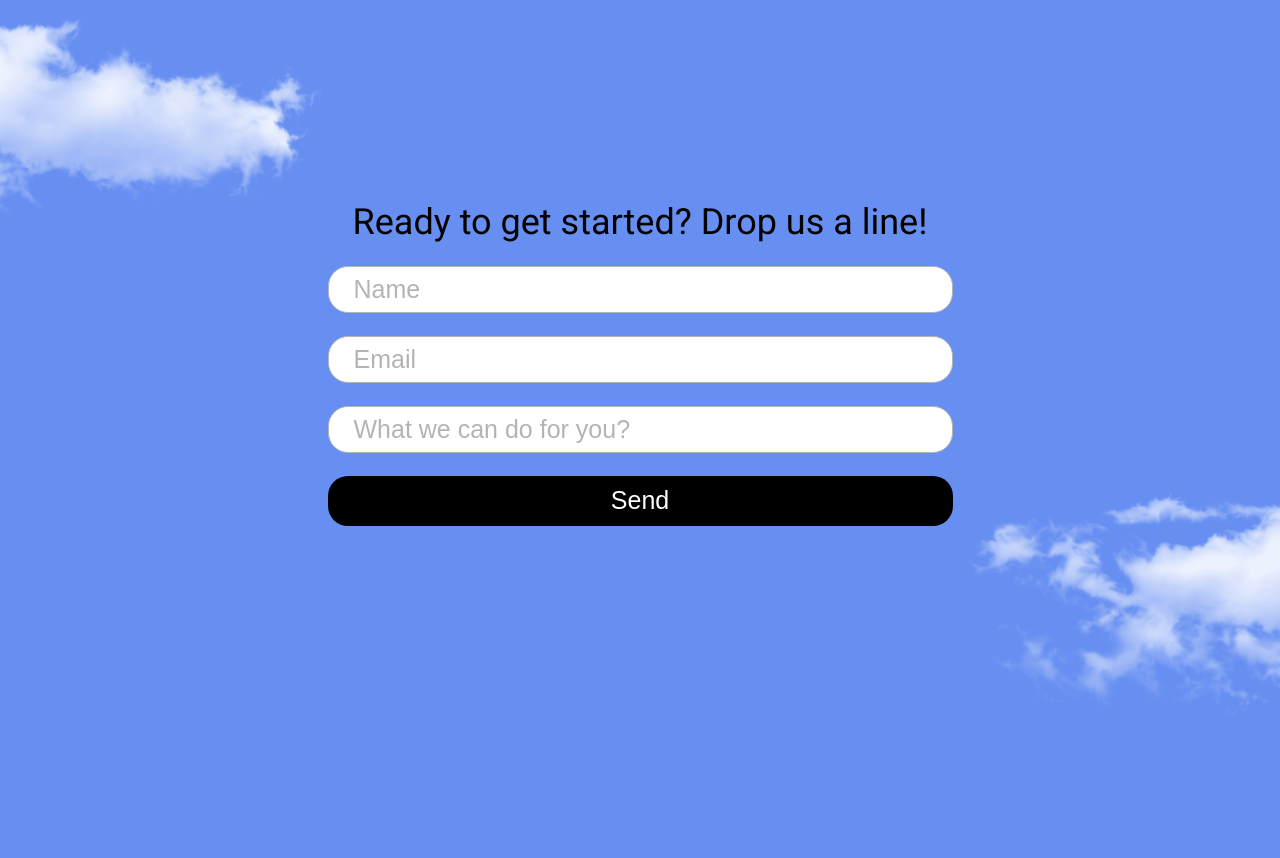
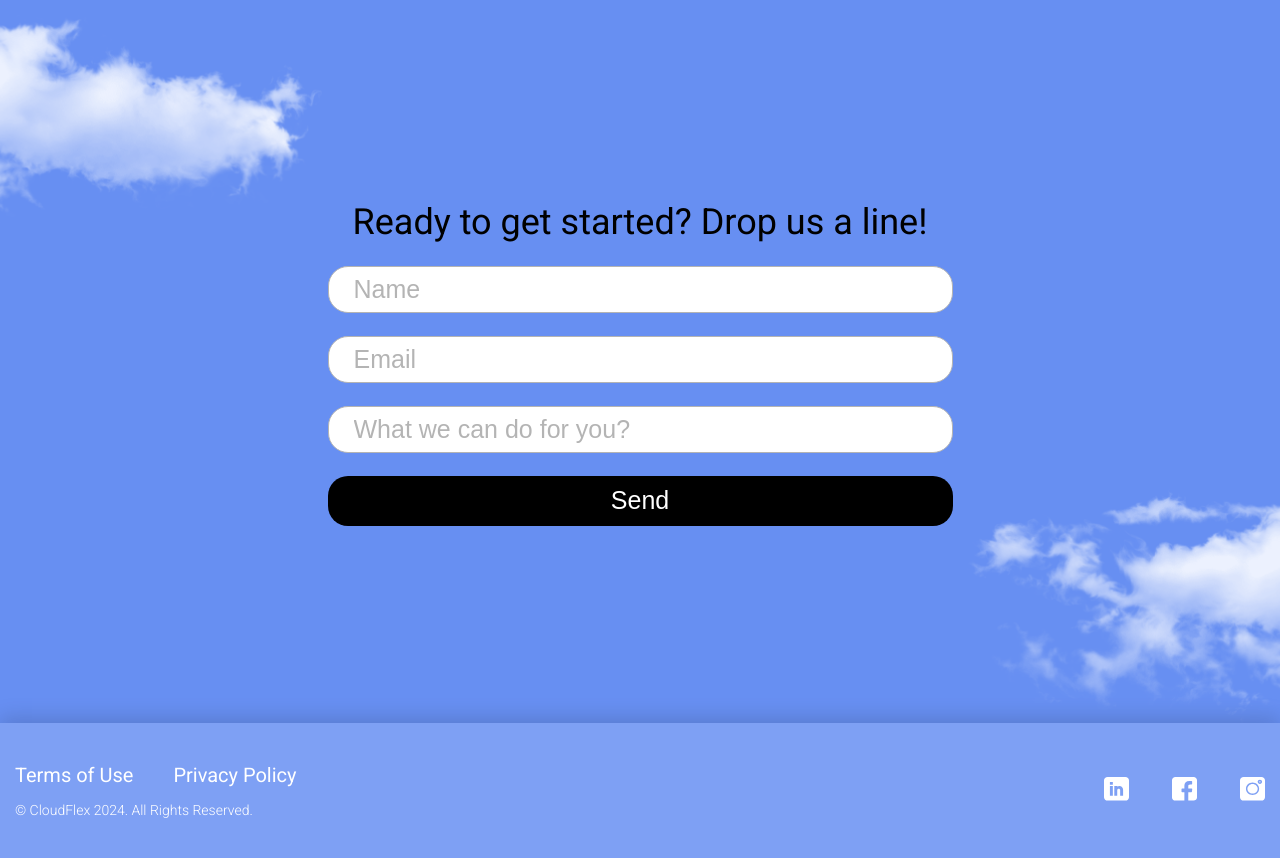
Before and after one commit to Yaroslav-Lazovski/live_streaming, a website: page index.html in a window 1280 px wide. Shown: the part 5532-6390 px from the top of the page. Before the commit the page ends 6255 px from the top, so only its background shows below. Drawn offline with nearby package versions, Linux system fonts and the light colour scheme; files that its build step writes are made by us from their sources.

Commit message:
footer section

```diff
--- a/index.html
+++ b/index.html
@@ -285,6 +285,41 @@
             <div class="form-section__bg-cloud cloud--right"></div>
         </section>
     </main>
+
+    <footer class="footer-section" aria-label="footer section">
+        <div class="container">
+            <div class="footer">
+                <div class="footer__terms">
+                    <div class="footer__terms-links">
+                        <a href="#" class="footer__terms-link">Terms of Use</a>
+                        <a href="#" class="footer__terms-link">Privacy Policy</a>
+                    </div>
+
+                    <div class="footer__terms-rights">© CloudFlex 2024. All Rights Reserved.</div>
+                </div>
+
+                <address class="footer__contacts">
+                    <a href="https://linkedin.com" target="_blank">
+                        <svg class="footer__contacts-icon" aria-label="linkedin icon">
+                            <use href="assets/sprites.svg#linkedin-icon"></use>
+                        </svg>
+                    </a>
+
+                    <a href="https://facebook.com" target="_blank">
+                        <svg class="footer__contacts-icon" aria-label="facebook icon">
+                            <use href="assets/sprites.svg#facebook-icon"></use>
+                        </svg>
+                    </a>
+
+                    <a href="https://instagram.com" target="_blank">
+                        <svg class="footer__contacts-icon" aria-label="instagram icon">
+                            <use href="assets/sprites.svg#instagram-icon"></use>
+                        </svg>
+                    </a>
+                </address>
+            </div>
+        </div>
+    </footer>
 </body>
 
 </html>
--- /dev/null
+++ b/styles/_contacts.scss
@@ -0,0 +1,53 @@
+@use "variables" as v;
+@use "mixins" as m;
+@use "placeholders";
+@use "sass:color";
+
+.footer-section {
+    background-color: color.adjust(v.$color_white, $alpha: -0.85);
+    box-shadow: 0 -5px 20px 0 rgba(0, 0, 0, 0.15);
+
+    .footer {
+        width: 100%;
+        height: 135px;
+        margin: 0 auto;
+        padding: 0 15px;
+        @include m.d-flex(space-between, center, nowrap, row, 0, 0);
+
+        &__terms {
+            @include m.d-flex(start, start, nowrap, column, 0, 15px);
+
+            &-links {
+                @include m.d-flex(start, center, nowrap, row, 40px, 0);
+                @include m.font(20px, 400, v.$color_white);
+            }
+
+            &-link {
+                @extend %hover-black;
+            }
+
+            &-rights {
+                @include m.font(14px, 300, v.$color_white);
+            }
+        }
+
+        &__contacts {
+            @include m.d-flex(space-between, center, nowrap, row, 43px, 0);
+
+            &-icon {
+                width: 25px;
+                height: 24px;
+                fill: v.$color_white;
+
+                &:hover {
+                    fill: v.$color_black;
+                    cursor: pointer;
+                }
+            }
+        }
+
+        @media (max-width: v.$media_sm) {
+            @include m.d-flex(center, center, nowrap, column-reverse, 0, 20px);
+        }
+    }
+}
--- a/styles/_importer.scss
+++ b/styles/_importer.scss
@@ -7,3 +7,4 @@
 @forward "experience";
 @forward "testimonials";
 @forward "form";
+@forward "contacts";
```
